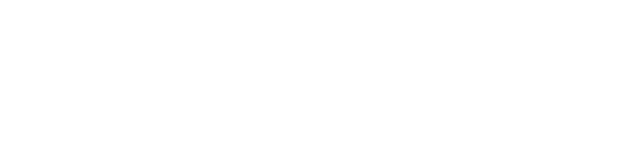
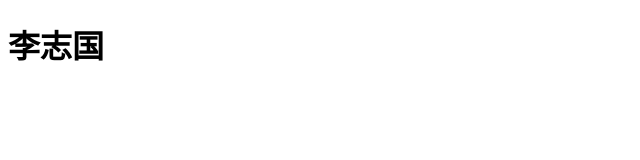
Before and after one commit to 1215143834/1215143834.github.io, a plain HTML site: page index.html in a window 1280 px wide. Shown: the whole page, without its empty margins (0-640 px from the left). Drawn offline with Linux system fonts and the light colour scheme.

Commit message:
no message

```diff
--- a/index.html
+++ b/index.html
@@ -5,6 +5,9 @@
     <title>Document</title>
 </head>
 <body>
-
+    <div>
+        <h1>李志国</h1>
+        <a href="weichangjing/index.html"></a>
+    </div>
 </body>
 </html>
```
